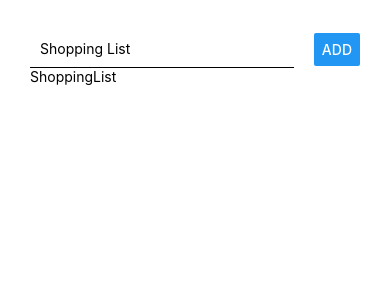
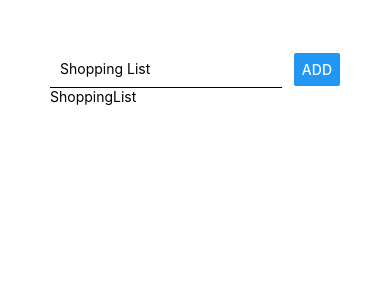
Before and after one commit to dbmarch/react-native-complete-guide, a React Native app: screen / in a window 390 px wide. Shown: the top 300 px of the page. Built offline with nearby package versions, Linux system fonts and the light colour scheme.

Commit message:
add stylesheet back

```diff
--- a/App.js
+++ b/App.js
@@ -3,13 +3,29 @@
 
 export default function App() {
   return (
-    <View style = {{padding: 30}}>
-      <View style = {{flexDirection: 'row', justifyContent: 'space-between', alignItems: 'center' }}>
+    <View style = {styles.screen}>
+      <View style = {styles.inputContainer}>
         <TextInput placeholder = "Shopping List"
-          style = {{borderBottomColor: 'black', borderBottomWidth: 1, padding: 10, width: '80%'}}/>
+          style = {styles.textInput}/>
         <Button title = "ADD" />
        </View>
       <View><Text>ShoppingList</Text></View>
     </View>
   );
 }
+
+const styles = StyleSheet.create({
+  screen: {
+    padding: 50
+  },
+  inputContainer: {
+    flexDirection: 'row',
+    justifyContent: 'space-between',
+     alignItems: 'center'
+    },
+  textInput: {
+    borderBottomColor: 'black',
+    borderBottomWidth: 1,
+    padding: 10,
+    width: '80%'}
+})
```
